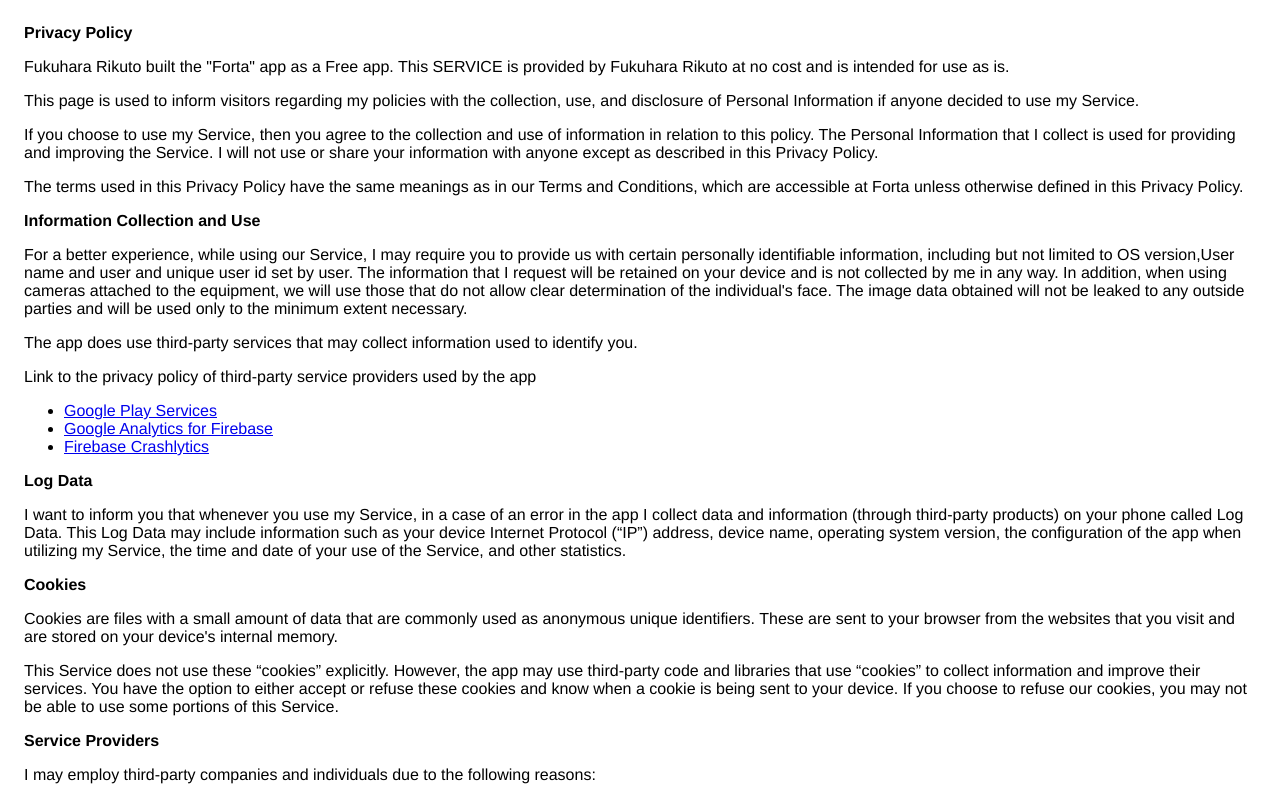
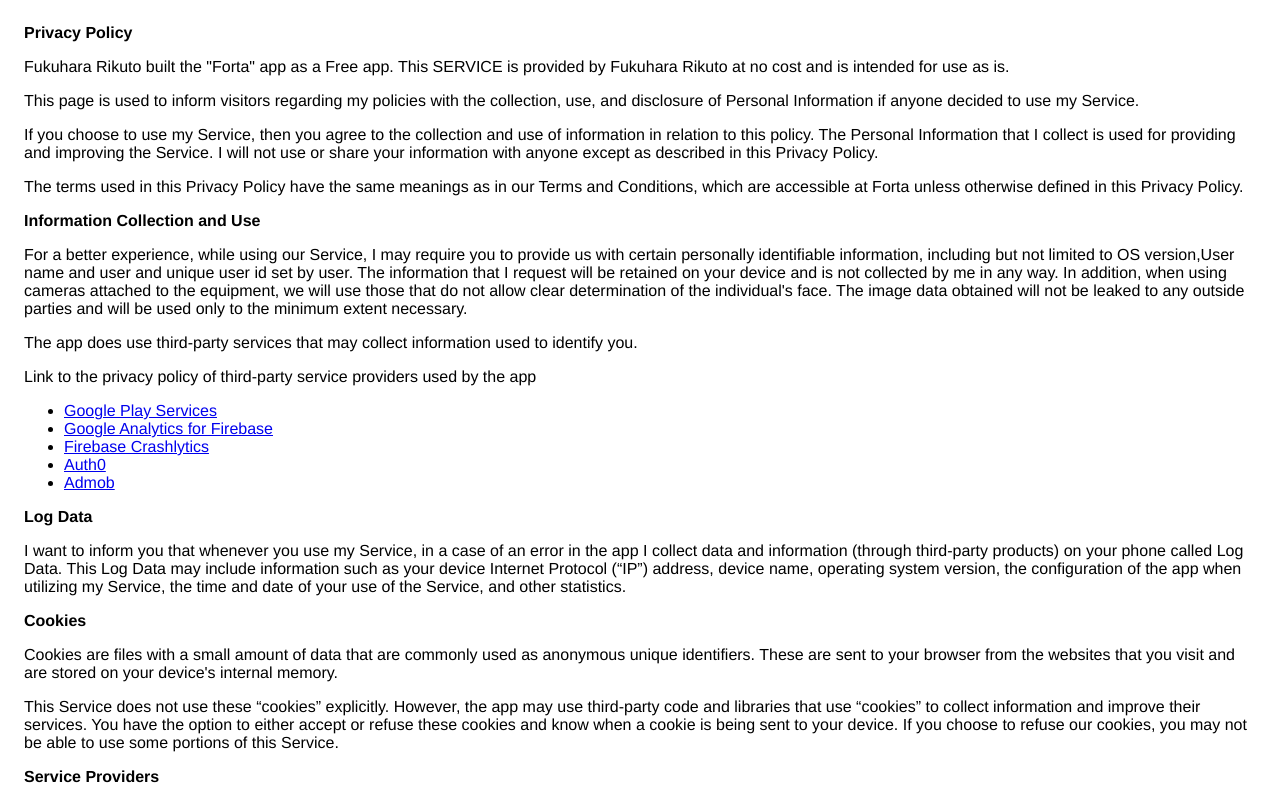
Before and after one commit to crum7/houseikokusaiapp, a plain HTML site: page index.html in a window 1280 px wide. Shown: the top 797 px of the page. Drawn offline with Linux system fonts and the light colour scheme.

Commit message:
Update index.html

```diff
--- a/index.html
+++ b/index.html
@@ -39,7 +39,8 @@
                   </p> <p>
                     Link to the privacy policy of third-party service providers used
                     by the app
-                  </p> <ul><li><a href="https://www.google.com/policies/privacy/" target="_blank" rel="noopener noreferrer">Google Play Services</a></li><!----><li><a href="https://firebase.google.com/policies/analytics" target="_blank" rel="noopener noreferrer">Google Analytics for Firebase</a></li><li><a href="https://firebase.google.com/support/privacy/" target="_blank" rel="noopener noreferrer">Firebase Crashlytics</a></li><!----><!----><!----><!----><!----><!----><!----><!----><!----><!----><!----><!----><!----><!----><!----><!----><!----><!----><!----><!----><!----><!----><!----><!----></ul></div> <p><strong>Log Data</strong></p> <p>
+                  </p> <ul><li><a href="https://www.google.com/policies/privacy/" target="_blank" rel="noopener noreferrer">Google Play Services</a></li><!----><li><a href="https://firebase.google.com/policies/analytics" target="_blank" rel="noopener noreferrer">Google Analytics for Firebase</a></li><li><a href="https://firebase.google.com/support/privacy/" target="_blank" rel="noopener noreferrer">Firebase Crashlytics</a></li>
+        <li><a href="https://auth0.com/" target="_blank" rel="noopener noreferrer">Auth0</a></li><li><a href="https://admob.google.com/intl/ja/home/" target="_blank" rel="noopener noreferrer">Admob</a></li><!----><!----><!----><!----><!----><!----><!----><!----><!----><!----><!----><!----><!----><!----><!----><!----><!----><!----><!----><!----><!----><!----><!----><!----></ul></div> <p><strong>Log Data</strong></p> <p>
                   I want to inform you that whenever you
                   use my Service, in a case of an error in the app
                   I collect data and information (through third-party
```
